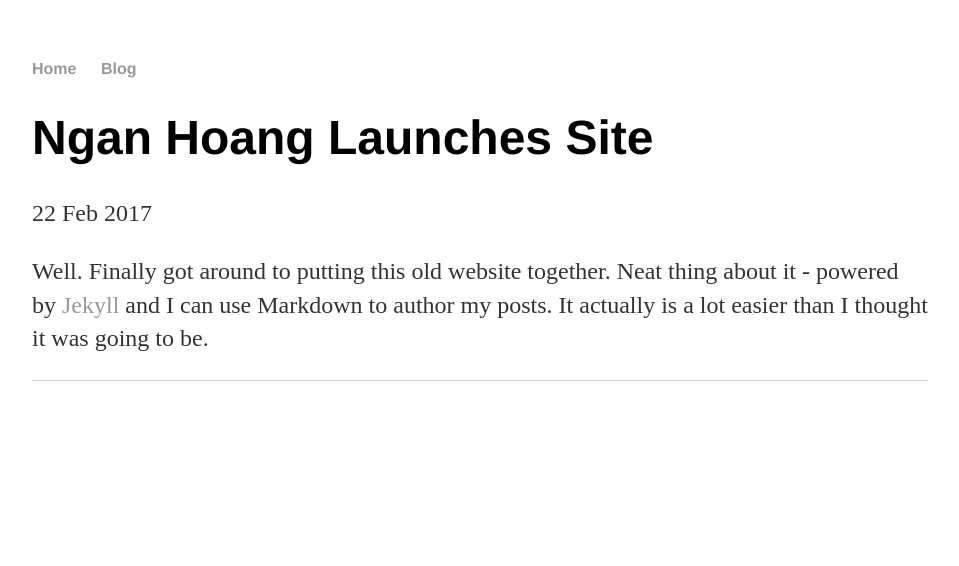
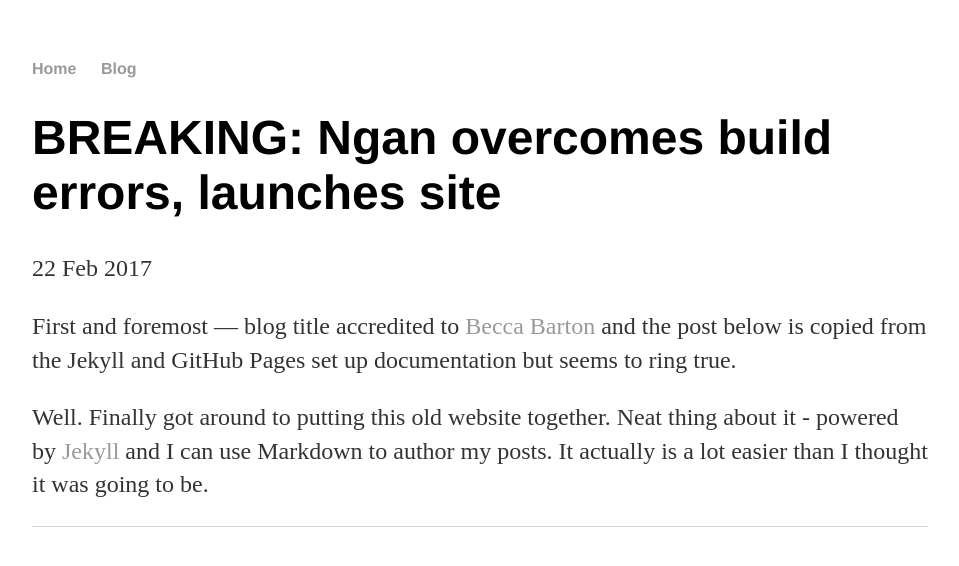
Before and after one commit to ngansequitur/itsngansense.github.io, a Jekyll site: the page built from _posts/2017-02-22-ngan-site-launch.md, in a window 1280 px wide. Shown: the top 566 px of the page, without its empty margins (160-1119 px from the left). Built offline with Jekyll 4.4.1, drawn with Linux system fonts in a browser that asks for light colours.

Commit message:
editting blog post

```diff
--- a/_posts/2017-02-22-ngan-site-launch.md
+++ b/_posts/2017-02-22-ngan-site-launch.md
@@ -1,7 +1,9 @@
 ---
 layout: post
-title: "Ngan Hoang Launches Site"
+title: "BREAKING: Ngan overcomes build errors, launches site"
 date: 2017-02-22
 ---
 
+First and foremost — blog title accredited to [Becca Barton](http://http://www.beccabarton.com/) and the post below is copied from the Jekyll and GitHub Pages set up documentation but seems to ring true.
+
 Well. Finally got around to putting this old website together. Neat thing about it - powered by [Jekyll](http://jekyllrb.com) and I can use Markdown to author my posts. It actually is a lot easier than I thought it was going to be.
--- a/blog/atom.xml
+++ b/blog/atom.xml
@@ -4,7 +4,7 @@ layout: feed
 <?xml version="1.0" encoding="utf-8"?>
 <feed xmlns="http://www.w3.org/2005/Atom">
 
-	<title>Hank Quinlan's Blog</title>
+	<title>Ngan's Blog</title>
 	<link href="http://ngansense.github.io/blog/atom.xml" rel="self"/>
 	<link href="http://ngansense.github.io/blog"/>
 	<updated>{{ site.time | date_to_xmlschema }}</updated>
```
